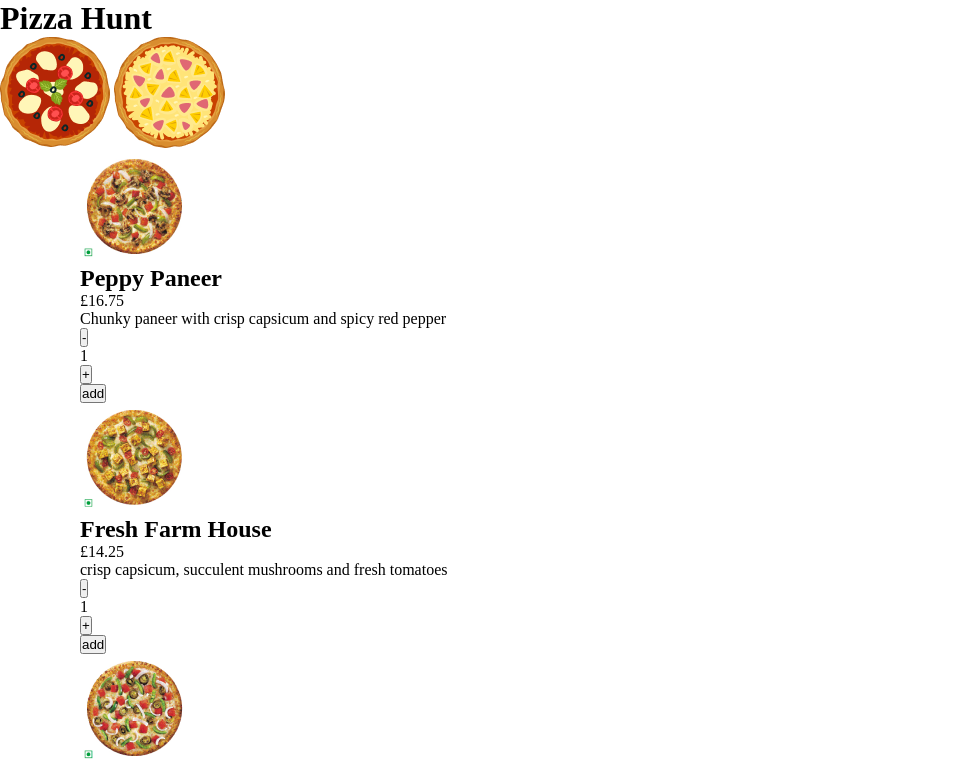
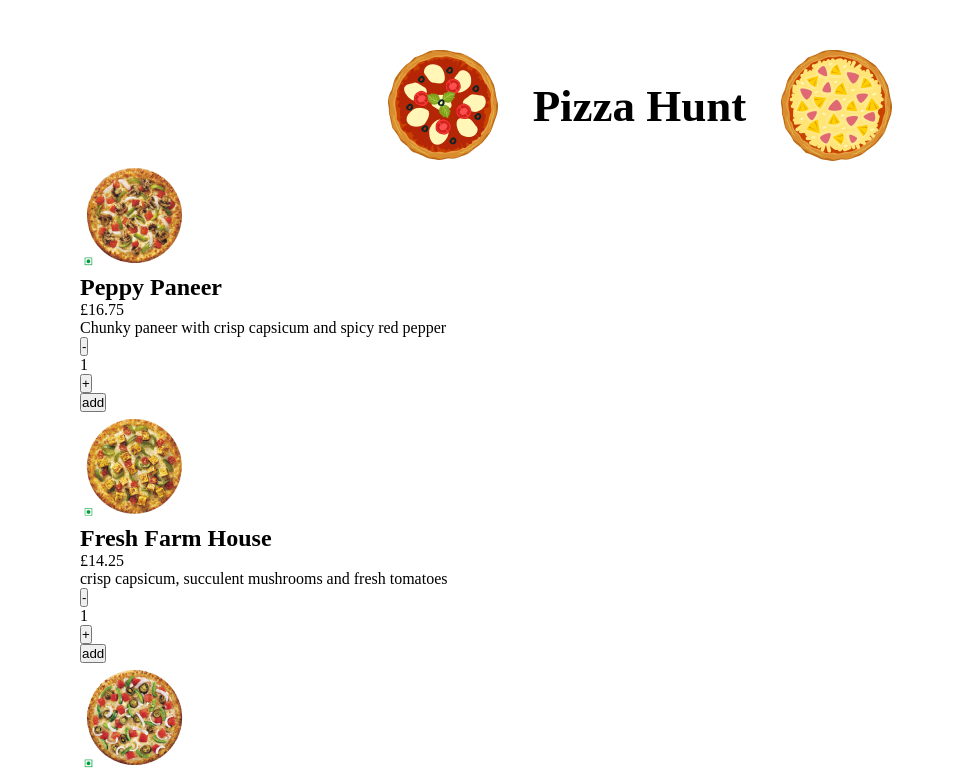
Before and after one commit to OrangeSpacer/PizzaCart, a website: page src/index.html in a window 1280 px wide. Shown: the top 770 px of the page, without its empty margins (0-955 px from the left). Drawn offline with nearby package versions, Linux system fonts and the light colour scheme; files that its build step writes are made by us from their sources.

Commit message:
feat: add header style

```diff
--- a/src/index.html
+++ b/src/index.html
@@ -9,9 +9,9 @@
 </head>
 <body>
     <header class="header">
+        <img src="img/header/logo1.png" class="header__logo" alt="logo1">
         <h1>Pizza Hunt</h1>
-        <img src="img/header/logo1.png" class="header__logo_top" alt="logo1">
-        <img src="img/header/logo2.png" class="header__logo_bottom" alt="logo1">
+        <img src="img/header/logo2.png" class="header__logo" alt="logo1">
     </header>
     <main class="main">
         <section class="product">
--- /dev/null
+++ b/src/scss/blocks/_header.scss
@@ -0,0 +1,11 @@
+.header{
+    padding-top: 50px;
+    display: flex;
+    align-items: center;
+    justify-content: center;
+    h1{
+        text-align: center;
+        font-size: 45px;
+        padding: 0 35px 0 35px;
+    }
+}
--- a/src/scss/style.scss
+++ b/src/scss/style.scss
@@ -9,3 +9,6 @@
     margin: 0 auto;
     padding: 0 10px;
 }
+
+
+@import './blocks/header'
```
Also changed, not shown: dist/css/style.min.css, dist/index.html.
